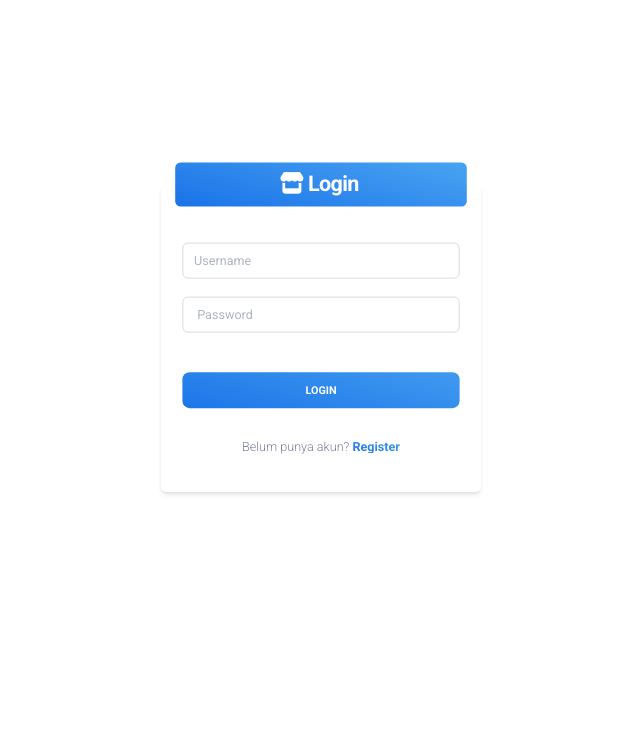
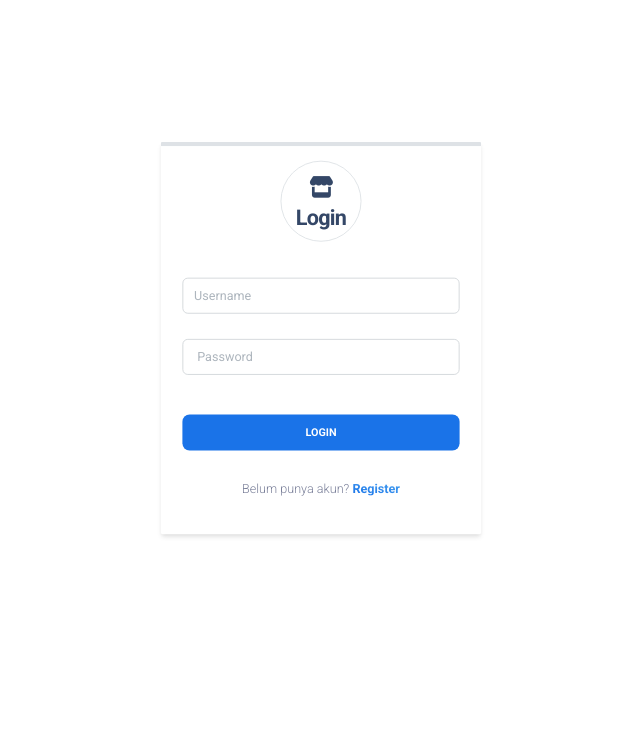
Before and after one commit to banyu142001/backup-web, a CodeIgniter 4 app: the page made by app/Views/auth/index.php in a window 1280 px wide. Shown: the part 70-808 px from the top of the page, without its empty margins (319-959 px from the left). Run offline with PHP 8.4 and a stand-in for CodeIgniter, Linux system fonts and the light colour scheme; the template is opened without the code that fills it, so the values that code supplies are empty; some libraries are stand-ins or nearby versions.

Commit message:
Mengupdate tampilan login

```diff
--- a/app/Views/auth/index.php
+++ b/app/Views/auth/index.php
@@ -7,18 +7,14 @@
             <div class="container my-auto">
                 <div class="row">
                     <div class="col-lg-4 col-md-8 col-12 mx-auto">
-                        <div class="card z-index-0 fadeIn3 fadeInBottom rounded-2">
-                            <div class="card-header p-0 position-relative mt-n4 mx-3 z-index-2">
-                                <div class="bg-gradient-info rounded-2 border-radius-lg py-2 pe-1 text-center">
-                                    <h4 class="text-white font-weight-bolder text-center mb-0"> <i class="fa-solid fa-store text-white"></i> Login</h4>
-                                </div>
-                            </div>
+                        <div class="card z-index-0 fadeIn3 fadeInBottom rounded-1 border-0 border-top border-5">
+                            <h4 class="my-0 border text-center mt-3 mx-auto rounded-circle" style="width: 90px;height: 90px;"><i class="fa-solid fa-store mt-3"></i> <br> Login</h4>
                             <div class="card-body">
                                 <?php if (session()->getFlashdata('flash')) : ?>
                                     <?= session()->getFlashdata('flash') ?>
                                 <?php endif; ?>
-                                <form action=" /auth/login" method="post" role="form" class="text-start">
-                                    <div class="input-group input-group-outline my-3">
+                                <form action=" /auth/login" method="post" role="form" class="text-start my-0">
+                                    <div class="input-group input-group-outline my-3 mb-4">
                                         <input type="text" name="username" class="form-control <?= (validation_errors()) ? 'is-invalid' : '' ?>" placeholder="Username">
                                         <div class="invalid-feedback">
                                             <?= validation_show_error('username') ?>
@@ -31,7 +27,7 @@
                                         </div>
                                     </div>
                                     <div class="text-center">
-                                        <button type="submit" class="btn bg-gradient-info w-100 my-4 mb-2  shadow-none ">Login</button>
+                                        <button type="submit" class="btn bg-info text-white w-100 my-4 mb-2  shadow-none ">Login</button>
                                     </div>
                                     <p class="mt-4 text-sm text-center">
                                         Belum punya akun?
--- a/app/Views/transaksi/penjualan/print.php
+++ b/app/Views/transaksi/penjualan/print.php
@@ -8,13 +8,13 @@
     <link href="https://cdn.jsdelivr.net/npm/bootstrap@5.3.3/dist/css/bootstrap.min.css" rel="stylesheet" integrity="sha384-QWTKZyjpPEjISv5WaRU9OFeRpok6YctnYmDr5pNlyT2bRjXh0JMhjY6hW+ALEwIH" crossorigin="anonymous">
 </head>
 
-<body>
-    <?= dd($detail) ?>
+<body onload="window.print()">
+
     <div class="container">
         <div class="row justify-content-center align-items-center" style="height: 100vh;">
             <div class="col-lg-4 col-lg">
                 <div class="border p-2 my-2  text-center">
-                    <h6 class="fw-bold m-0">myPOS <span class="text-primary">Store</span></h6>
+                    <h5 class="fw-bold m-0">myPOS <span class="text-primary">Store</span></h5>
                     <p class="border- border-bottom"> <small class="text-muted">Jalan Stain Amalatu RT 10/ RW 17</small></p>
                     <table class="table table-sm text-start table-borderless">
                         <tr>
```
